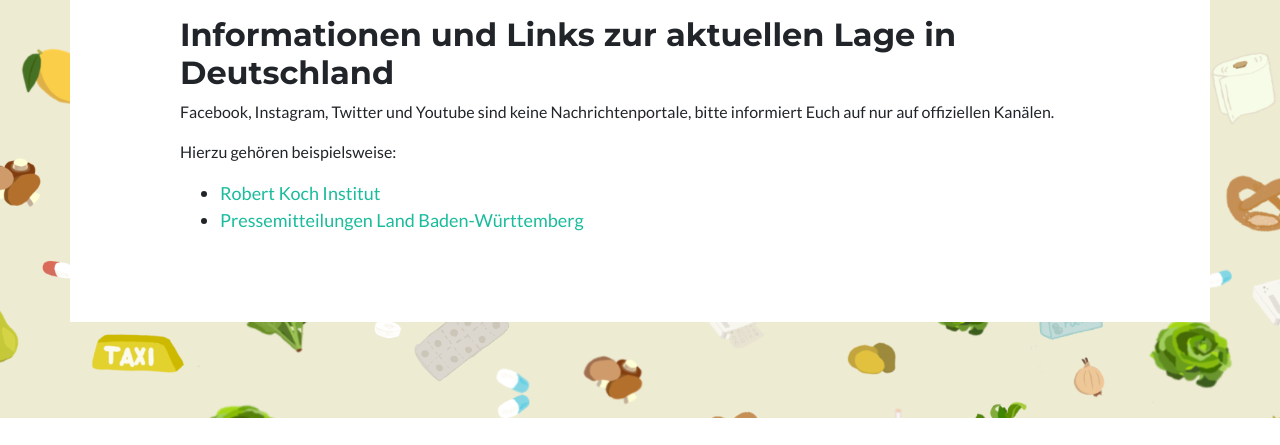
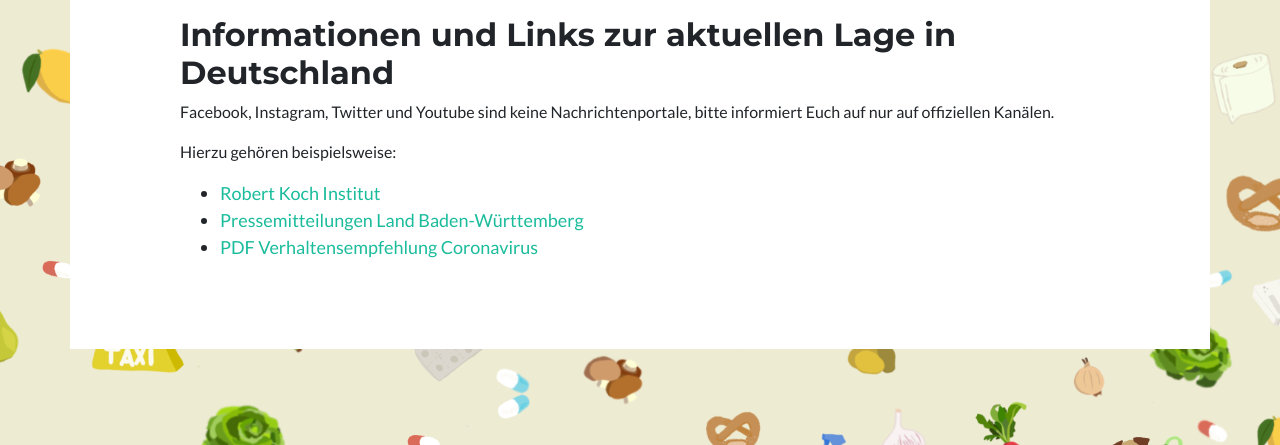
Before and after one commit to SYoy/voluntary_grocery_shopping, a Django app: page /faq in a window 1280 px wide. Shown: the part 2508-2953 px from the top of the page. Before the commit the page ends 2926 px from the top, so only its background shows below. Run offline with Django 3.2, Linux system fonts and the light colour scheme; some libraries are stand-ins or nearby versions.

Commit message:
added faw link verhalten

```diff
--- a/EinkaufsApp/templates/public/faq.html
+++ b/EinkaufsApp/templates/public/faq.html
@@ -98,6 +98,7 @@
     <ul>
         <li style="font-size: large"><a href="https://www.rki.de/DE/Home/homepage_node.html">Robert Koch Institut</a></li>
         <li style="font-size: large"><a href="https://www.baden-wuerttemberg.de/de/service/presse/pressemitteilungen/">Pressemitteilungen Land Baden-Württemberg</a></li>
+        <li style="font-size: large"><a href="https://www.infektionsschutz.de/fileadmin/infektionsschutz.de/Downloads/Merkblatt-Verhaltensempfehlungen-Coronavirus.pdf">PDF Verhaltensempfehlung Coronavirus</a></li>
     </ul>
 
 {% endblock %}
```
